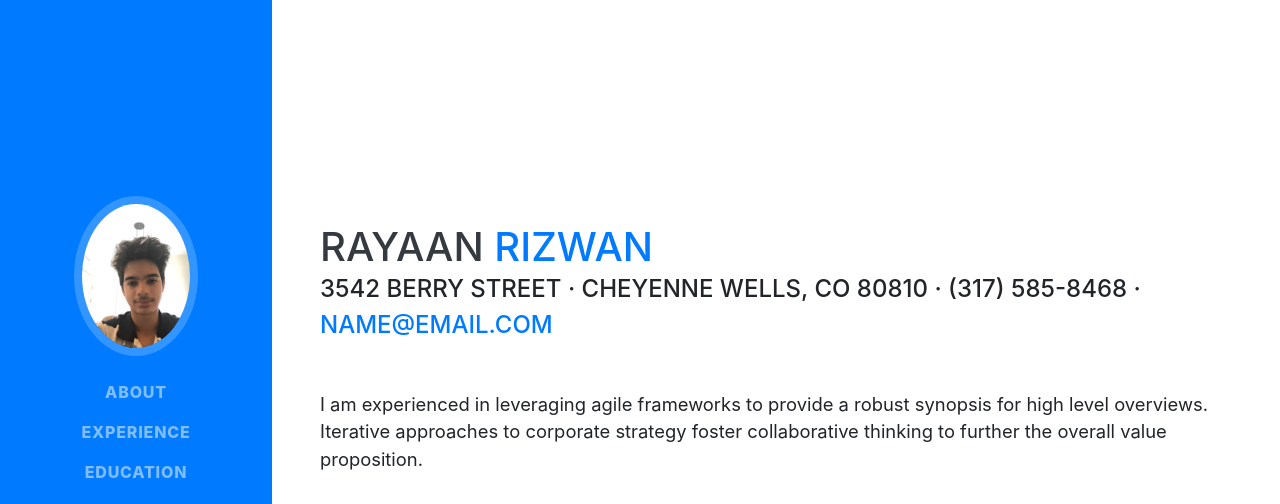
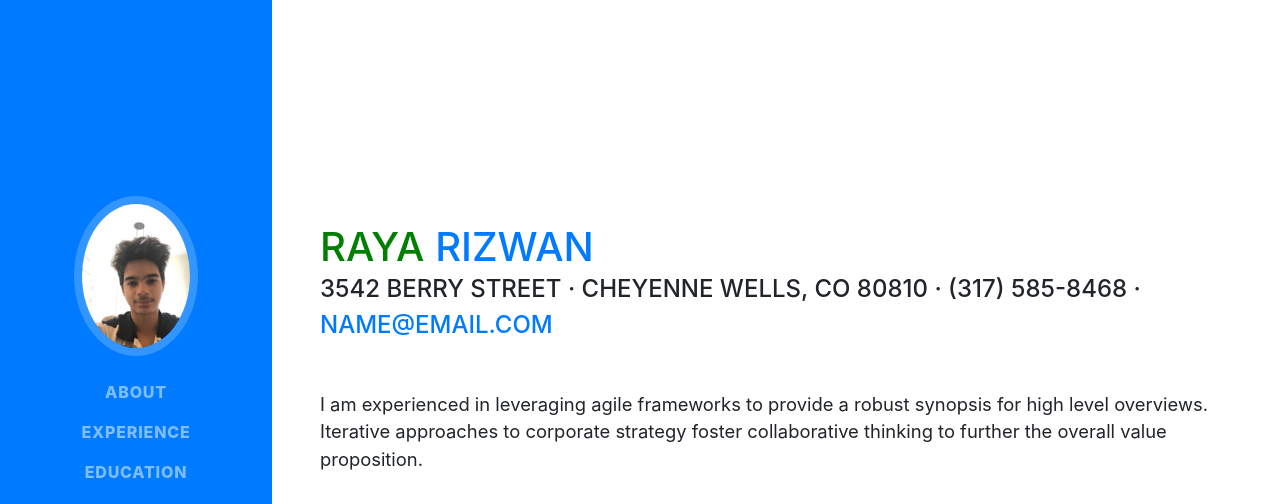
Before and after one commit to rayaanrizwan1234/portfolio, a website with bundled scripts: page index.html in a window 1280 px wide. Shown: the top 504 px of the page. Built offline with nearby package versions, Linux system fonts and the light colour scheme; a web font is replaced by a local one.

Commit message:
change name

```diff
--- a/css/resume.css
+++ b/css/resume.css
@@ -190,4 +190,5 @@ a {
 a:hover, a:focus, a:active {
   color: #824027;
 }
-.mb-0{text color="blue"}
+.text-primary{color:blue}
+.mb-0 {color:green}
--- a/index.html
+++ b/index.html
@@ -19,6 +19,7 @@
   <link href="vendor/fontawesome-free/css/all.min.css" rel="stylesheet">
 
   <!-- Custom styles for this template -->
+  <link href="css/resume.css" rel="stylesheet">
   <link href="css/resume.min.css" rel="stylesheet">
 
 </head>
@@ -63,7 +64,7 @@
 
     <section class="resume-section p-3 p-lg-5 d-flex align-items-center" id="about">
       <div class="w-100">
-        <h1 class="mb-0">Rayaan
+        <h1 class="mb-0">Raya
           <span class="text-primary">Rizwan</span>
         </h1>
         <div class="subheading mb-5">3542 Berry Street · Cheyenne Wells, CO 80810 · (317) 585-8468 ·
```
